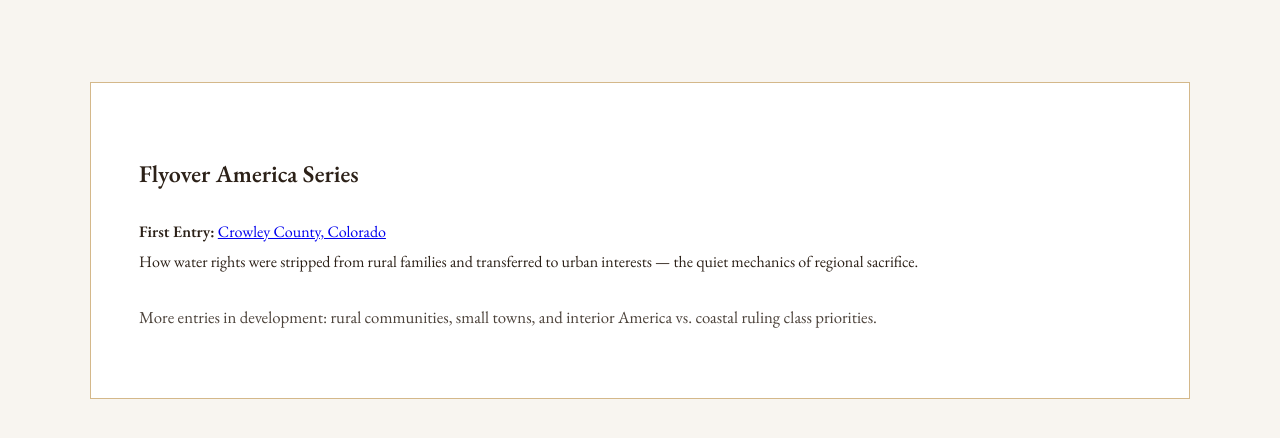
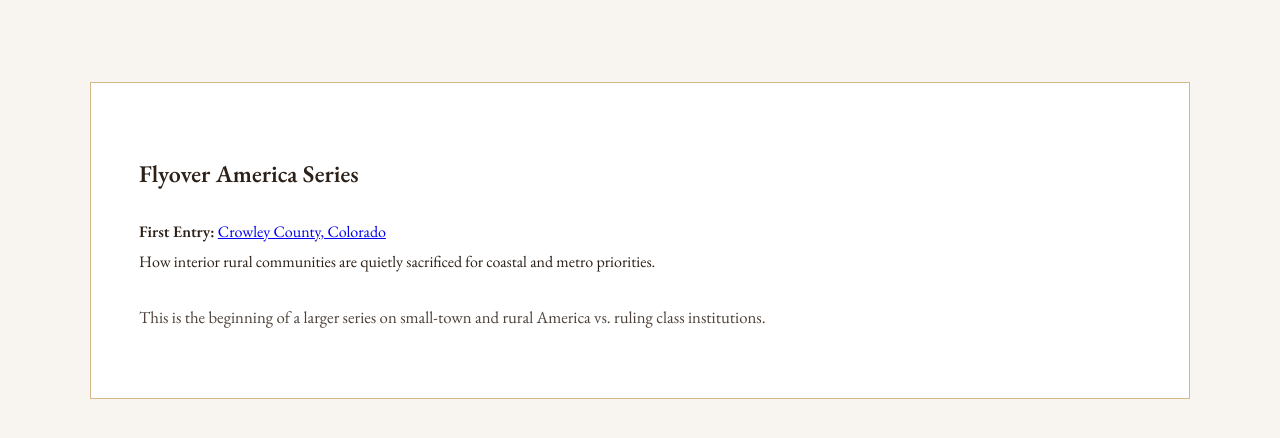
Before and after one commit to johnrspivey/therulingclassreport.com, a plain HTML site: page index.html in a window 1280 px wide. Shown: the part 686-1124 px from the top of the page. Drawn offline with nearby package versions, Linux system fonts and the light colour scheme.

Commit message:
Force visible homepage update - Flyover America

```diff
--- a/index.html
+++ b/index.html
@@ -35,8 +35,8 @@
         <div class="card">
             <h2>Flyover America Series</h2>
             <p><strong>First Entry:</strong> <a href="crowley-county.html">Crowley County, Colorado</a><br>
-            How water rights were stripped from rural families and transferred to urban interests — the quiet mechanics of regional sacrifice.</p>
-            <p style="margin-top:1.5rem; font-size:1.05rem; opacity:0.85;">More entries in development: rural communities, small towns, and interior America vs. coastal ruling class priorities.</p>
+            How interior rural communities are quietly sacrificed for coastal and metro priorities.</p>
+            <p style="margin-top:1.5rem; font-size:1.05rem; opacity:0.85;">This is the beginning of a larger series on small-town and rural America vs. ruling class institutions.</p>
         </div>
     </div>
 </body>
```
